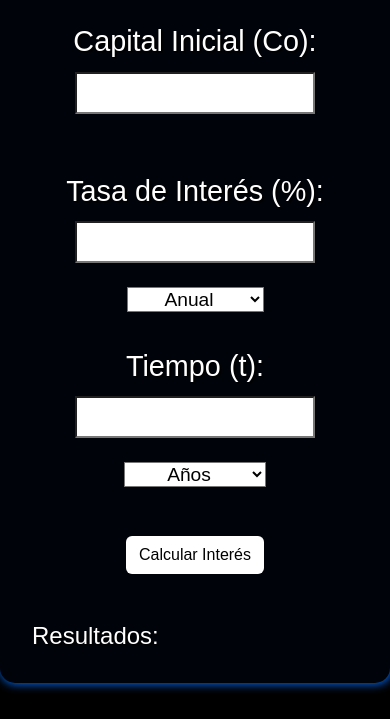
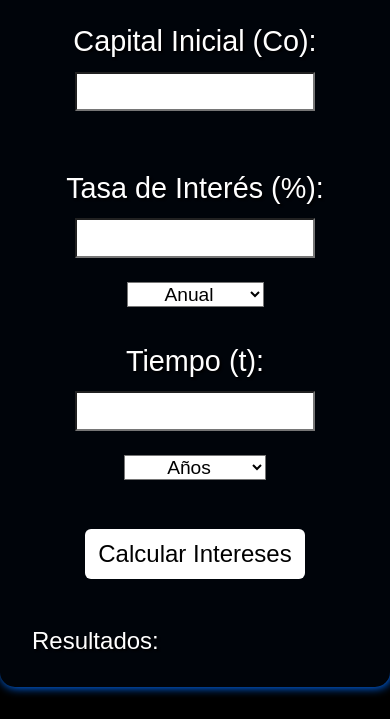
Before and after one commit to Fidel9vm/Calculadora-de-intereses, a plain HTML site: page index.html in a window 390 px wide. Shown: the part 180-899 px from the top of the page. Drawn offline with nearby package versions, Linux system fonts and the light colour scheme.

Commit message:
Ajustes al boton

```diff
--- a/index.html
+++ b/index.html
@@ -47,7 +47,7 @@
           <option value="cuatrimestres">Cuatrimestres</option></select
         ><br /><br />
       </div>
-      <button class="btn" onclick="calcularInteres()">Calcular Interés</button>
+      <button class="btn" onclick="calcularInteres()">Calcular Intereses</button>
       <br /><br />
       <div class="text-start">
       <h2>Resultados:</h2>
--- a/style.css
+++ b/style.css
@@ -49,6 +49,7 @@ select {
     color: black;
     margin: 1rem auto;
     transition: 300ms;
+    font-size: 1.2rem;
 }
 
 .btn:hover {
@@ -77,11 +78,12 @@ p {
     input {
         margin-bottom: 1.5rem !important;
         width: 15rem;
-        font-size: 1.5rem;
+        font-size: 1.4rem;
     }
     .btn{
         margin-left: 0;
         margin: 1.5rem auto;
+        font-size: 1.5rem;
     }
     p {
         font-size: 1.8rem;
```
